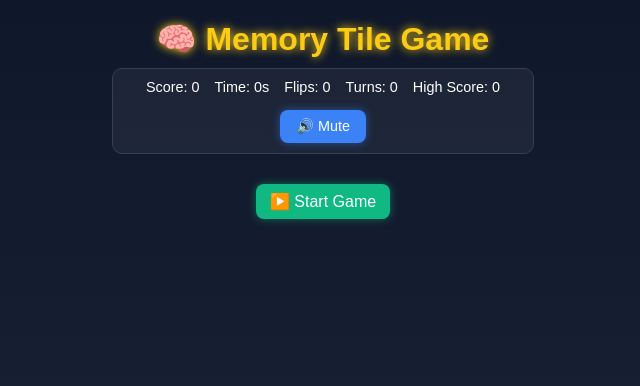
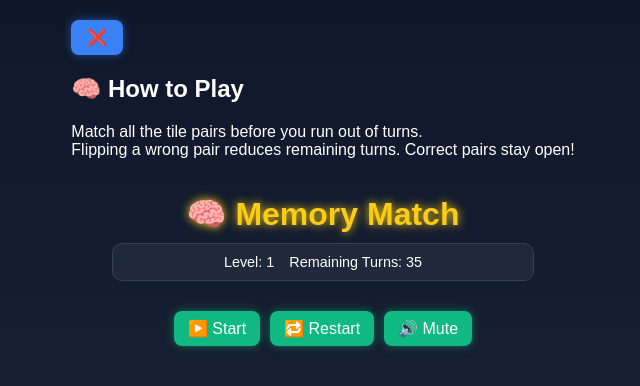
Before and after one commit to owsam22/tiles, a plain HTML site: page index.html in a window 1280 px wide. Shown: the whole page, without its empty margins (317-957 px from the left). Drawn offline with Linux system fonts and the light colour scheme.

Commit message:
Update index.html v2

```diff
--- a/index.html
+++ b/index.html
@@ -1,37 +1,47 @@
 <!DOCTYPE html>
 <html lang="en">
 <head>
-  <meta charset="UTF-8" />
-  <meta name="viewport" content="width=device-width, initial-scale=1.0"/>
-  <title>Memory Tile Game</title>
-  <link rel="stylesheet" href="style.css"/>
+  <meta charset="UTF-8">
+  <title>🧠 Memory Match</title>
+  <meta name="viewport" content="width=device-width, initial-scale=1.0">
+  <link rel="stylesheet" href="style.css">
 </head>
 <body>
-  <h1>🧠 Memory Tile Game</h1>
+  <div id="instruction-box" class="instruction-popup">
+  <button id="close-instruction" class="close-btn">❌</button>
+  <h2>🧠 How to Play</h2>
+  <p>
+    Match all the tile pairs before you run out of turns.<br>
+    Flipping a wrong pair reduces remaining turns. Correct pairs stay open!
+  </p>
+</div>
+
+  <h1>🧠 Memory Match</h1>
+
   <div class="stats-bar">
-    <p id="score">Score: 0</p>
-    <p id="timer">Time: 0s</p>
-    <p id="flips">Flips: 0</p>
-    <p id="turns">Turns: 0</p>
-    <p id="high-score">High Score: 0</p>
+    <p id="flips">Level: 1</p>
+    <p id="turns">Remaining Turns: 35</p>
+  </div>
+
+  <div id="controls">
+    <button id="start-btn">▶️ Start</button>
+    <button id="stop-btn" class="hidden">⏹️ Stop</button>
+    <button id="restart-btn">🔁 Restart</button>
     <button id="mute-btn">🔊 Mute</button>
   </div>
-  <div id="controls">
-  <button id="start-btn">▶️ Start Game</button>
-  <button id="stop-btn" class="hidden">⏹ Stop Game</button>
-</div>
 
   <div id="game-board"></div>
+
   <div id="post-game" class="hidden">
-    <h2>🎉 Game Over! 🎉</h2>
     <p id="final-stats"></p>
-   <button id="restart-btn">🔁 Play Again</button>
-
   </div>
 
-  <audio id="flip-audio" src="flip.mp3"></audio>
-  <audio id="match-audio" src="match.mp3"></audio>
-  <audio id="bg-music" src="/sfx/music.mp3" loop></audio>
+  <!-- Celebration container will be injected by JS -->
+
+  <!-- Audio files -->
+  <audio id="flip-audio" src="sounds/flip.mp3" preload="auto"></audio>
+  <audio id="match-audio" src="sounds/match.mp3" preload="auto"></audio>
+  <audio id="bg-music" src="sounds/bg.mp3" preload="auto" loop></audio>
 
   <script src="script.js"></script>
 </body>
```
